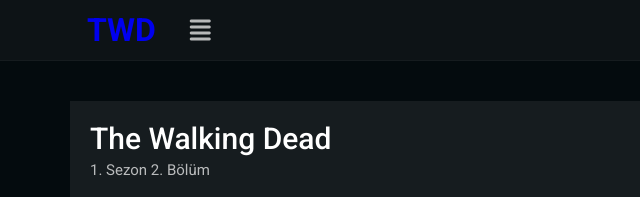
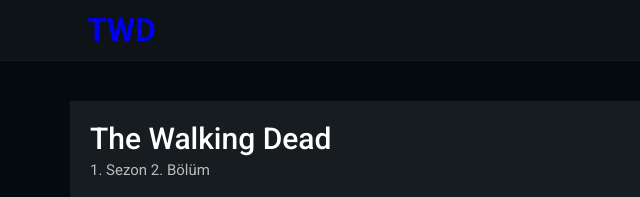
Before and after one commit to thewalkindead/thewalkindead.github.io, a plain HTML site: page the-walking-dead/sezon-1/bolum-2.html in a window 1280 px wide. Shown: the top 197 px of the page, 0-640 px from the left. Drawn offline with Linux system fonts and the light colour scheme; a script that the page names is missing.

Commit message:
Update bolum-2.html

```diff
--- a/the-walking-dead/sezon-1/bolum-2.html
+++ b/the-walking-dead/sezon-1/bolum-2.html
@@ -488,7 +488,7 @@
 
 				<li class="drop-li">
                     <span>
-						<i class="fa-solid fa-align-justify mr-icon" style="font-size:24px;" onclick="dropClick()"></i>
+
 
 						<ul id="drop-menu" class="drop">
 						<div>
```
